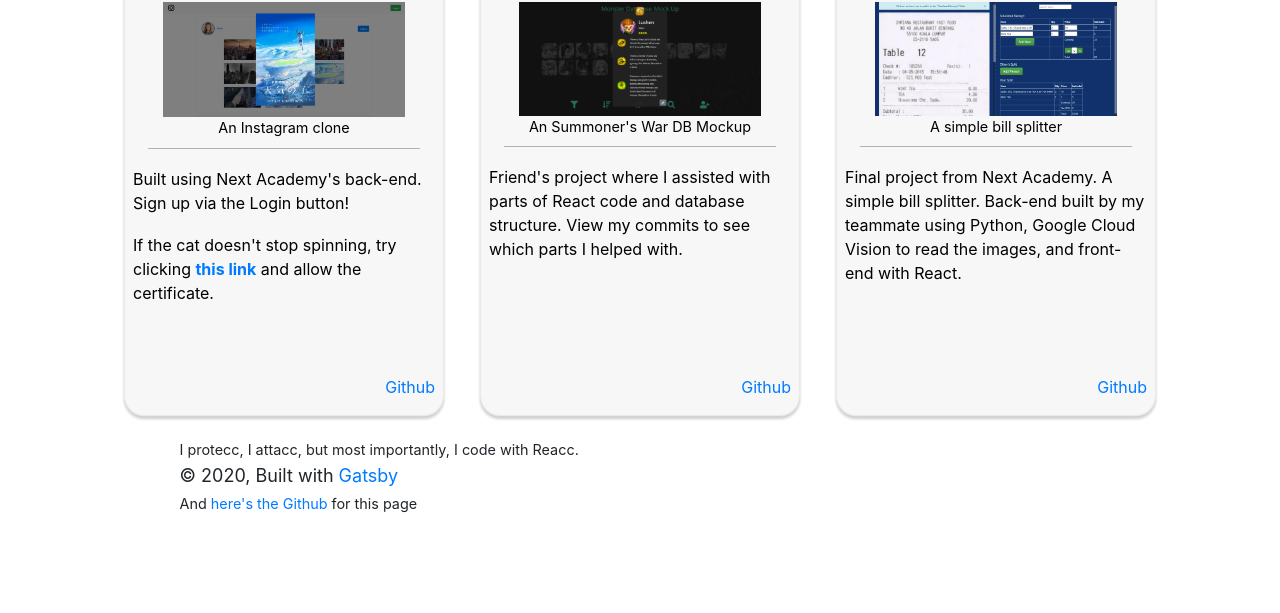
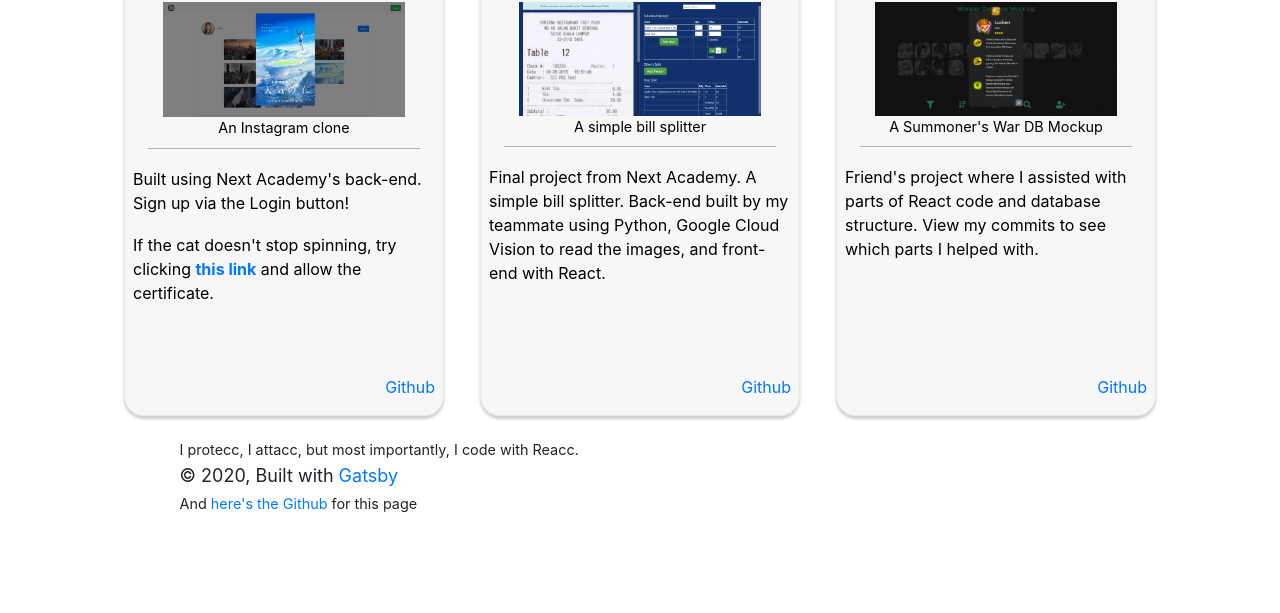
Before and after one commit to ianteoyy/gatsby-pfolio, a Gatsby site: page / in a window 1280 px wide. Shown: the part 187-800 px from the top of the page. Built offline with nearby package versions, Linux system fonts and the light colour scheme; Gatsby itself is replaced by a stand-in of ours.

Commit message:
refactored ProjectCard (formerly Card) + fix fade

```diff
--- a/src/components/Card.js
+++ /dev/null
@@ -1,277 +0,0 @@
-import React, { useState, useRef, useEffect } from "react"
-import styled from "styled-components"
-import { graphql, useStaticQuery } from "gatsby"
-import Img from "gatsby-image"
-import { Carousel } from "react-bootstrap"
-
-const CardContainer = styled.div`
-  margin-bottom: 1rem;
-  display: grid;
-  grid-template-columns: 1fr 1fr 1fr;
-
-  @media (max-width: 768px) {
-    grid-template-columns: unset;
-  }
-`
-
-const CardLink = styled.a`
-  display: inline-block;
-  :link,
-  :visited {
-    color: initial;
-    text-decoration: initial;
-  }
-  @media (max-width: 768px) {
-    display: flex;
-    justify-content: center;
-  }
-
-  /* fade-in styles*/
-  opacity: ${({ isVisible }) => (isVisible ? "1" : "0")};
-  transform: ${({ isVisible }) => (isVisible ? "none" : "translateY(20%)")};
-  visibility: ${({ isVisible }) => (isVisible ? "visible" : "hidden")};
-  transition: opacity 0.5s ease-out, transform 0.5s ease-out;
-  will-change: opacity, visibility;
-`
-
-const StyledCard = styled.div`
-  background-color: rgba(200, 200, 200, 0.15);
-  box-shadow: rgba(0, 0, 0, 0.2) 0px 2px 3px,
-    inset rgba(0, 0, 0, 0.2) 0px -1px 2px;
-  border-radius: 20px;
-  min-height: 60vh;
-  width: 25vw;
-  display: flex;
-  flex-direction: column;
-  align-items: center;
-  padding: 1rem 0.5rem;
-  margin: 0 1rem;
-
-  &:hover {
-    position: relative;
-    top: 1px;
-    left: 2px;
-    box-shadow: rgba(0, 0, 0, 0.1) 0px -1px 3px,
-      inset rgba(0, 0, 0, 0.1) 0px 1px 2px;
-  }
-
-  @media (max-width: 768px) {
-    width: 80%;
-    margin-bottom: 1rem;
-  }
-
-  h3 {
-    margin-bottom: 0.5rem;
-  }
-
-  > p {
-    font-size: 16px;
-  }
-`
-
-const ImageContainer = styled.div`
-  width: 80%;
-`
-const Separator = styled.hr`
-  margin: 0.5em;
-  border-width: 1px;
-  color: #000;
-  width: 90%;
-  margin-bottom: 1rem;
-`
-
-const GitLink = styled.a`
-  margin-top: auto;
-  margin-left: auto;
-  font-size: 16px;
-`
-
-export const Card = () => {
-  const [isVisible, setIsVisible] = useState(false)
-  const visibleRef = useRef()
-  const { allFile } = useStaticQuery(graphql`
-    {
-      allFile(
-        filter: {
-          extension: { regex: "/(png)/" }
-          relativePath: { glob: "card*" }
-        }
-      ) {
-        edges {
-          node {
-            base
-            childImageSharp {
-              fluid {
-                base64
-                originalName
-                aspectRatio
-                sizes
-                src
-                srcSet
-              }
-            }
-          }
-        }
-      }
-    }
-  `)
-
-  useEffect(() => {
-    const observer = new IntersectionObserver(entries => {
-      entries.forEach(entry => setIsVisible(entry.isIntersecting))
-    })
-    observer.observe(visibleRef.current)
-    return () => observer.unobserve(visibleRef.current)
-  }, [])
-
-  return (
-    <CardContainer>
-      <CardLink
-        href="https://nextyy.netlify.app"
-        target="_blank"
-        rel="noreferrer"
-        ref={visibleRef}
-        isVisible={isVisible}
-      >
-        <StyledCard>
-          <h3>Nextagram</h3>
-          <ImageContainer>
-            <Carousel
-              fade={true}
-              controls={false}
-              interval={1000}
-              indicators={false}
-            >
-              {allFile.edges
-                .filter(edge => edge.node.base.startsWith("card-nextyy"))
-                .map(image => (
-                  <Carousel.Item>
-                    <Img
-                      key={image.node.base.split(".")[0]}
-                      fluid={image.node.childImageSharp.fluid}
-                      alt={image.node.base.split(".")[0]}
-                    />
-                  </Carousel.Item>
-                ))}
-            </Carousel>
-          </ImageContainer>
-          <small>An Instagram clone</small>
-          <Separator />
-          <p>
-            Built using Next Academy's back-end. Sign up via the Login button!
-          </p>
-          <p>
-            If the cat doesn't stop spinning, try clicking{" "}
-            <a
-              href="https://insta.nextacademy.com/api/v1/users/"
-              target="_blank"
-              rel="noreferrer"
-            >
-              <b>this link</b>
-            </a>{" "}
-            and allow the certificate.
-          </p>
-          <GitLink
-            href="https://github.com/ianteoyy/nextagram"
-            target="_blank"
-            rel="noreferrer"
-          >
-            Github
-          </GitLink>
-        </StyledCard>
-      </CardLink>
-
-      <CardLink
-        href="https://tw-swarbox.netlify.app"
-        target="_blank"
-        rel="noreferrer"
-        ref={visibleRef}
-        isVisible={isVisible}
-      >
-        <StyledCard>
-          <h3>SW Database</h3>
-          <ImageContainer>
-            <Carousel
-              fade={true}
-              controls={false}
-              interval={1000}
-              indicators={false}
-            >
-              {allFile.edges
-                .filter(edge => edge.node.base.startsWith("card-sw"))
-                .map(image => (
-                  <Carousel.Item>
-                    <Img
-                      key={image.node.base.split(".")[0]}
-                      fluid={image.node.childImageSharp.fluid}
-                      alt={image.node.base.split(".")[0]}
-                    />
-                  </Carousel.Item>
-                ))}
-            </Carousel>
-          </ImageContainer>
-          <small>An Summoner's War DB Mockup</small>
-          <Separator />
-          <p>
-            Friend's project where I assisted with parts of React code and
-            database structure. View my commits to see which parts I helped
-            with.
-          </p>
-          <GitLink
-            href="https://github.com/ericltwee/SW-react"
-            target="_blank"
-            rel="noreferrer"
-          >
-            Github
-          </GitLink>
-        </StyledCard>
-      </CardLink>
-
-      <CardLink
-        href="https://splits.netlify.app"
-        target="_blank"
-        rel="noreferrer"
-        ref={visibleRef}
-        isVisible={isVisible}
-      >
-        <StyledCard>
-          <h3>Splits</h3>
-          <ImageContainer>
-            <Carousel
-              fade={true}
-              controls={false}
-              interval={1000}
-              indicators={false}
-            >
-              {allFile.edges
-                .filter(edge => edge.node.base.startsWith("card-splits"))
-                .map(image => (
-                  <Carousel.Item>
-                    <Img
-                      key={image.node.base.split(".")[0]}
-                      fluid={image.node.childImageSharp.fluid}
-                      alt={image.node.base.split(".")[0]}
-                    />
-                  </Carousel.Item>
-                ))}
-            </Carousel>
-          </ImageContainer>
-          <small>A simple bill splitter</small>
-          <Separator />
-          <p>
-            Final project from Next Academy. A simple bill splitter. Back-end
-            built by my teammate using Python, Google Cloud Vision to read the
-            images, and front-end with React.
-          </p>
-          <GitLink
-            href="https://github.com/whoabe/splits-react"
-            target="_blank"
-            rel="noreferrer"
-          >
-            Github
-          </GitLink>
-        </StyledCard>
-      </CardLink>
-    </CardContainer>
-  )
-}
--- /dev/null
+++ b/src/components/ProjectCard.js
@@ -0,0 +1,127 @@
+import React, { useState, useRef, useEffect } from "react"
+import styled from "styled-components"
+import Img from "gatsby-image"
+import { Carousel } from "react-bootstrap"
+
+const CardLink = styled.a`
+  display: inline-block;
+  :link,
+  :visited {
+    color: initial;
+    text-decoration: initial;
+  }
+  @media (max-width: 768px) {
+    display: flex;
+    justify-content: center;
+  }
+
+  /* fade-in styles*/
+  opacity: ${({ isVisible }) => (isVisible ? "1" : "0")};
+  transform: ${({ isVisible }) => (isVisible ? "none" : "translateY(20%)")};
+  visibility: ${({ isVisible }) => (isVisible ? "visible" : "hidden")};
+  transition: opacity 0.5s ease-out, transform 0.5s ease-out;
+  will-change: opacity, visibility;
+`
+
+const StyledCard = styled.div`
+  background-color: rgba(200, 200, 200, 0.15);
+  box-shadow: rgba(0, 0, 0, 0.2) 0px 2px 3px,
+    inset rgba(0, 0, 0, 0.2) 0px -1px 2px;
+  border-radius: 20px;
+  min-height: 60vh;
+  width: 25vw;
+  display: flex;
+  flex-direction: column;
+  align-items: center;
+  padding: 1rem 0.5rem;
+  margin: 0 1rem;
+
+  &:hover {
+    position: relative;
+    top: 1px;
+    left: 2px;
+    box-shadow: rgba(0, 0, 0, 0.1) 0px -1px 3px,
+      inset rgba(0, 0, 0, 0.1) 0px 1px 2px;
+  }
+
+  @media (max-width: 768px) {
+    width: 80%;
+    margin-bottom: 1rem;
+  }
+
+  h3 {
+    margin-bottom: 0.5rem;
+  }
+
+  > p {
+    font-size: 16px;
+  }
+`
+
+const ImageContainer = styled.div`
+  width: 80%;
+`
+const Separator = styled.hr`
+  margin: 0.5em;
+  border-width: 1px;
+  color: #000;
+  width: 90%;
+  margin-bottom: 1rem;
+`
+
+const GitLink = styled.a`
+  margin-top: auto;
+  margin-left: auto;
+  font-size: 16px;
+`
+
+export const ProjectCard = ({ title, link, images, tagLine, desc, git }) => {
+  const [isVisible, setIsVisible] = useState(false)
+  const visibleRef = useRef()
+
+  useEffect(() => {
+    const observer = new IntersectionObserver(entries => {
+      entries.forEach(entry => setIsVisible(entry.isIntersecting))
+    })
+    observer.observe(visibleRef.current)
+    return () => observer.unobserve(visibleRef.current)
+  }, [])
+
+  return (
+    <CardLink
+      href={link}
+      target="_blank"
+      rel="noreferrer"
+      ref={visibleRef}
+      isVisible={isVisible}
+    >
+      <StyledCard>
+        <h3>{title}</h3>
+        <ImageContainer>
+          <Carousel
+            fade={true}
+            controls={false}
+            interval={1000}
+            indicators={false}
+          >
+            {images.map(image => (
+              <Carousel.Item>
+                <Img
+                  key={image.node.base.split(".")[0]}
+                  fluid={image.node.childImageSharp.fluid}
+                  alt={image.node.base.split(".")[0]}
+                />
+              </Carousel.Item>
+            ))}
+          </Carousel>
+        </ImageContainer>
+        <small>{tagLine}</small>
+        <Separator />
+        {desc()}
+        <GitLink href={git} target="_blank" rel="noreferrer">
+          Github
+        </GitLink>
+      </StyledCard>
+    </CardLink>
+  )
+}
--- /dev/null
+++ b/src/components/Projects.js
@@ -0,0 +1,108 @@
+import React from "react"
+import styled from "styled-components"
+import { graphql, useStaticQuery } from "gatsby"
+import { ProjectCard } from "./ProjectCard"
+
+const CardContainer = styled.div`
+  margin-bottom: 1rem;
+  display: grid;
+  grid-template-columns: 1fr 1fr 1fr;
+
+  @media (max-width: 768px) {
+    grid-template-columns: unset;
+  }
+`
+
+export const Projects = () => {
+  const { allFile } = useStaticQuery(graphql`
+    {
+      allFile(
+        filter: {
+          extension: { regex: "/(png)/" }
+          relativePath: { glob: "card*" }
+        }
+      ) {
+        edges {
+          node {
+            base
+            childImageSharp {
+              fluid {
+                base64
+                originalName
+                aspectRatio
+                sizes
+                src
+                srcSet
+              }
+            }
+          }
+        }
+      }
+    }
+  `)
+  return (
+    <CardContainer>
+      <ProjectCard
+        title="Nextagram"
+        link="https://nextyy.netlify.app"
+        images={allFile.edges.filter(edge =>
+          edge.node.base.startsWith("card-nextyy")
+        )}
+        tagLine="An Instagram clone"
+        desc={() => <>
+          <p>
+            Built using Next Academy's back-end. Sign up via the Login button!
+            </p>
+          <p>
+            If the cat doesn't stop spinning, try clicking{" "}
+            <a
+              href="https://insta.nextacademy.com/api/v1/users/"
+              target="_blank"
+              rel="noreferrer"
+            >
+              <b>this link</b>
+            </a>{" "}
+              and allow the certificate.
+            </p>
+        </>}
+        git="https://github.com/ianteoyy/nextagram"
+      />
+      <ProjectCard
+        title="Splits"
+        link="https://splits.netlify.app"
+        images={allFile.edges.filter(edge =>
+          edge.node.base.startsWith("card-splits")
+        )}
+        tagLine="A simple bill splitter"
+        desc={() => (
+          <>
+            <p>
+              Final project from Next Academy. A simple bill splitter. Back-end
+              built by my teammate using Python, Google Cloud Vision to read the
+              images, and front-end with React.
+            </p>
+          </>
+        )}
+        git="https://github.com/whoabe/splits-react"
+      />
+      <ProjectCard
+        title="SW Database"
+        link="https://tw-swarbox.netlify.app"
+        images={allFile.edges.filter(edge =>
+          edge.node.base.startsWith("card-sw")
+        )}
+        tagLine="A Summoner's War DB Mockup"
+        desc={() => (
+          <>
+            <p>
+              Friend's project where I assisted with parts of React code and
+              database structure. View my commits to see which parts I helped
+              with.
+            </p>
+          </>
+        )}
+        git="https://github.com/ericltwee/SW-react"
+      />
+    </CardContainer>
+  )
+}
--- a/src/pages/index.js
+++ b/src/pages/index.js
@@ -3,14 +3,14 @@ import { Container } from "react-bootstrap"
 
 import Layout from "../components/layout"
 import SEO from "../components/seo"
-import { Card } from "../components/Card"
+import { Projects } from "../components/Projects"
 
 const IndexPage = () => (
   <Layout>
     <SEO title="Home" />
     {/* <h1>Hi, I'm Ian</h1> */}
     <Container className="d-flex justify-content-center">
-      <Card />
+      <Projects />
     </Container>
   </Layout>
 )
```
